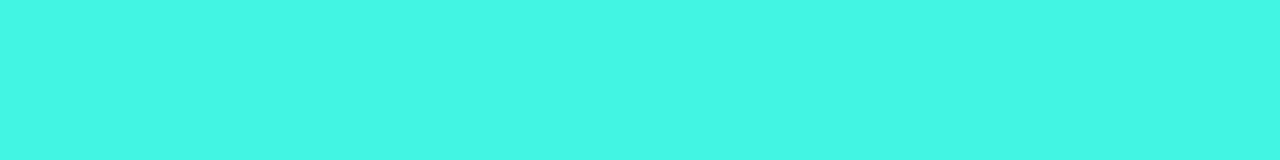
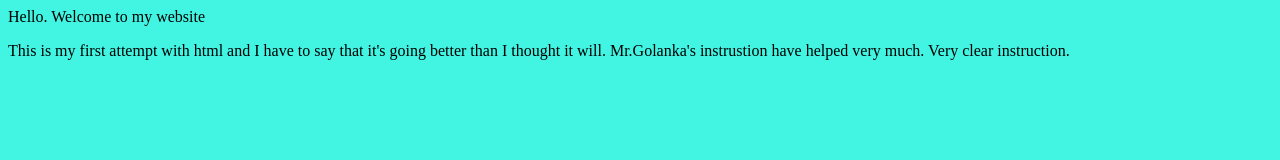
Before and after one commit to haerat/HaeratExploringComputerScience, a plain HTML site: page index.html in a window 1280 px wide. Drawn offline with Linux system fonts and the light colour scheme.

Commit message:
Update index.html

```diff
--- a/index.html
+++ b/index.html
@@ -3,6 +3,8 @@
 </head>
 <!DOCTYPE html>
 <html>
- <body bgcolor="42f5e3">
+ <body bgcolor="42f5e3"
+  <h1>Hello. Welcome to my website</h1>
+  	<p>This is my first attempt with html and I have to say that it's going better than I thought it will. Mr.Golanka's instrustion have helped very much. Very clear instruction.</p>
   </body>
 </html>
```
